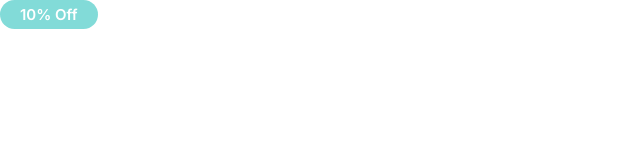
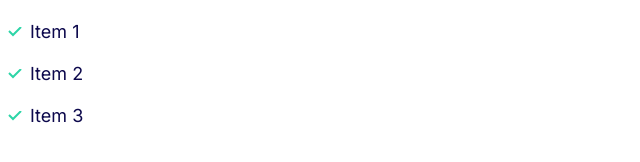
Before and after one commit to smircodes/Moshify, a website: page index.html in a window 1280 px wide. Shown: the whole page, without its empty margins (0-640 px from the left). Drawn offline with Linux system fonts and the light colour scheme.

Commit message:
create lists component.

```diff
--- a/css/style.css
+++ b/css/style.css
@@ -111,3 +111,31 @@ a {
     font-size: 1.2rem;
   }
 }
+
+/* Lists */
+
+.list {
+  list-style: none;
+  padding: 0;
+  color: var(--color-headings);
+}
+
+.list--inline .list__item {
+  display: inline-block;
+  margin-right: 2rem;
+}
+.list--tick {
+  list-style-image: url(../images/tick.svg);
+  padding-left: 3rem;
+}
+
+.list--tick .list__item {
+  padding-left: 0.5rem;
+  margin-bottom: 1.5rem;
+}
+
+@media screen and (min-width: 1024px) {
+  .list--tick .list__item {
+    padding-left: 0;
+  }
+}
--- a/index.html
+++ b/index.html
@@ -15,7 +15,11 @@
   </head>
   <body>
     <div class="container">
-      <span class="badge badge--secondary">10% Off</span>
+      <ul class="list list--tick">
+        <li class="list__item">Item 1</li>
+        <li class="list__item">Item 2</li>
+        <li class="list__item">Item 3</li>
+      </ul>
     </div>
   </body>
 </html>
```
Also changed, not shown: components/lists.html (added, +5 -0 lines), components/badges.html (renamed from components/badge.html), images/tick.svg (added).
